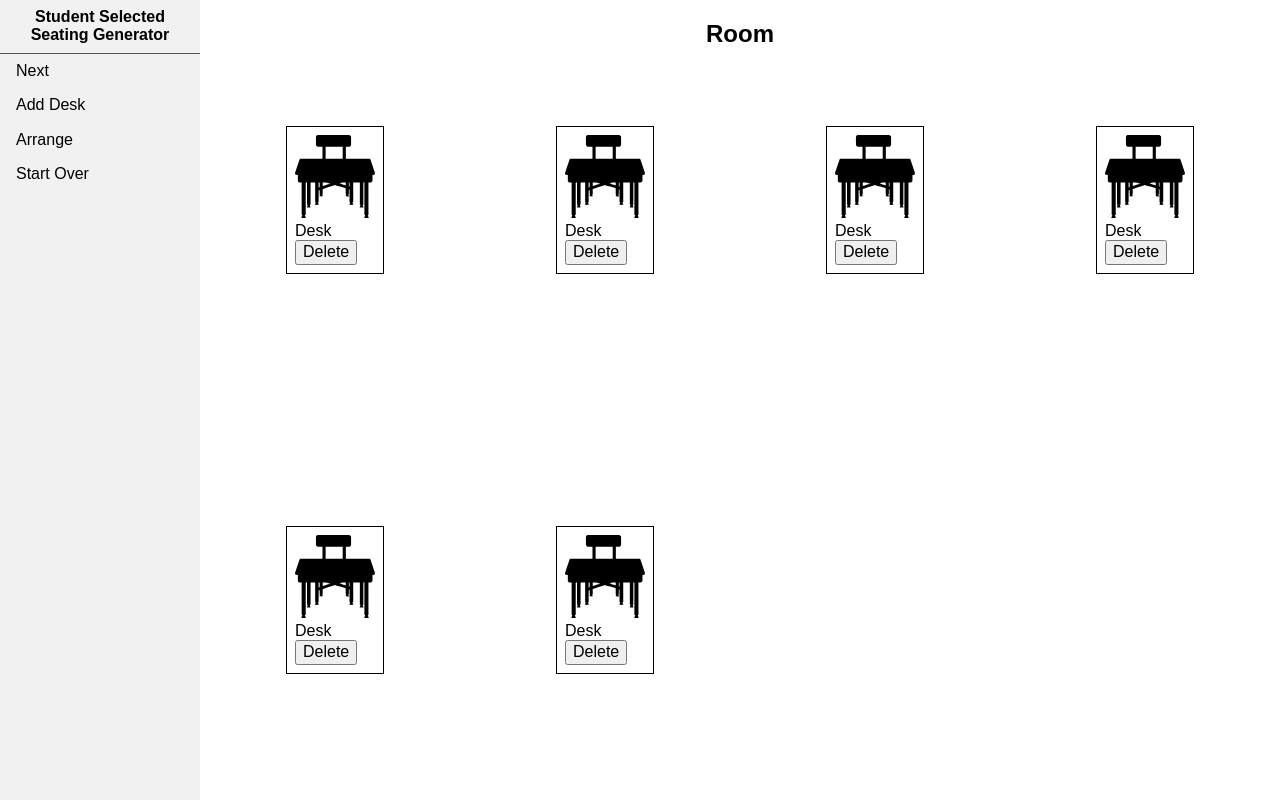
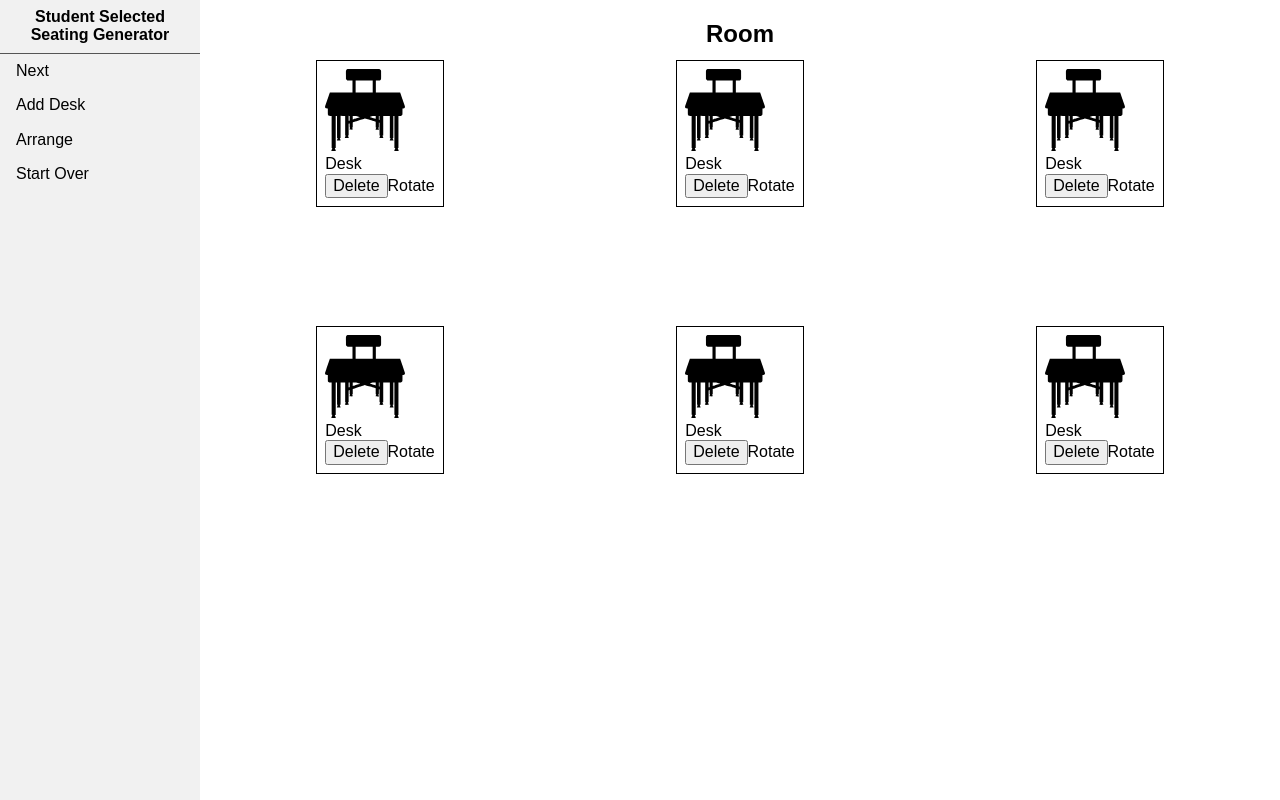
Before and after one commit to carsonreinke/student-selected-seating-generator, a Vue app: page /#/ in a window 1280 px wide. Both pictures are taken after a click on the item "New". Built offline with nearby package versions, Linux system fonts and the light colour scheme.

Commit message:
Added desk rotation

```diff
--- a/src/components/Desk.vue
+++ b/src/components/Desk.vue
@@ -2,26 +2,29 @@
   <div
     class="desk"
     :draggable="isEditable"
-    :style="{ left: desk.position.x + 'px', top: desk.position.y + 'px' }"
+    :style="{ left: desk.position.x + 'px', top: desk.position.y + 'px', transform: 'rotate(' +  desk.position.angle + 'deg)' }"
     @dragstart="onDragStart"
+    @dragend="onDragEnd"
     @touchstart="onDragStart"
-    @dragend="onDragEnd"
     @touchend="onDragEnd"
   >
     <img alt="Desk" src="../assets/desk.svg" />
     <div class="name">{{ name() }}</div>
-    <button @click="removeDesk(desk)" v-if="editable">Delete</button>
+    <button @click="removeDesk(desk)" v-if="isEditable">Delete</button>
+    <a @mousedown="onRotateStart" @touchstart="onRotateStart" v-if="isEditable">Rotate</a>
   </div>
 </template>
 
 <script>
 import { mapActions } from "vuex";
 
+const RADIANS_TO_DEGREES = 180.0 / Math.PI;
+
 export default {
   name: "desk",
   props: {
     desk: Object,
-    editable: Boolean,
+    editable: Boolean
   },
   computed: {
     isEditable() {
@@ -30,11 +33,12 @@ export default {
   },
   data: () => {
     return {
-      initialPosition: {}
+      initialPosition: {},
+      rotating: null
     };
   },
   methods: {
-    ...mapActions(["moveDesk", "removeDesk"]),
+    ...mapActions(["moveDesk", "removeDesk", "rotateDesk"]),
     name() {
       const { desk } = this;
       return desk.student === null ? "Desk" : desk.student.name;
@@ -73,6 +77,87 @@ export default {
       }
 
       this.moveDesk({ desk, x, y });
+    },
+    onRotateStart(event) {
+      //Concept copied from https://bl.ocks.org/joyrexus/7207044
+      const { desk } = this,
+        element = event.target,
+        rect = element.parentElement.getBoundingClientRect();
+
+      event.preventDefault();
+      event.stopPropagation();
+
+      //Setup object of data used for rotating
+      this.rotating = {
+        angle: desk.position.angle,
+        rotation: 0.0,
+        start: 0.0,
+        events: {
+          move: this.onRotate.bind(this),
+          up: this.onRotateEnd.bind(this)
+        },
+        center: {
+          x: rect.left + rect.width / 2,
+          y: rect.top + rect.height / 2
+        }
+      };
+
+      const x = event.clientX - this.rotating.center.x,
+        y = event.clientY - this.rotating.center.y;
+      this.rotating.start = RADIANS_TO_DEGREES * Math.atan2(y, x);
+
+      //Add listeners to entire document
+      document.body.addEventListener("mousemove", this.rotating.events.move);
+      document.body.addEventListener("mouseup", this.rotating.events.up);
+      document.body.addEventListener("touchmove", this.rotating.events.move);
+      document.body.addEventListener("touchend", this.rotating.events.up);
+    },
+    onRotateEnd(event) {
+      const { desk } = this;
+
+      if (this.rotating) {
+        //Finish rotating
+        this.rotateDesk({
+          desk,
+          angle: this.rotating.angle + this.rotating.rotation
+        });
+
+        //Remove listeners
+        document.body.removeEventListener(
+          "mousemove",
+          this.rotating.events.move
+        );
+        document.body.removeEventListener("mouseup", this.rotating.events.up);
+        document.body.removeEventListener(
+          "touchmove",
+          this.rotating.events.move
+        );
+        document.body.removeEventListener("touchend", this.rotating.events.up);
+
+        //Reset object
+        this.rotating = null;
+      }
+    },
+    onRotate(event) {
+      const { desk } = this;
+      let d, x, y;
+
+      event.preventDefault();
+      event.stopPropagation();
+
+      if (this.rotating) {
+        event.preventDefault();
+
+        //Apply latest rotation
+        (x = event.clientX - this.rotating.center.x),
+          (y = event.clientY - this.rotating.center.y),
+          (d = RADIANS_TO_DEGREES * Math.atan2(y, x));
+        this.rotating.rotation = d - this.rotating.start;
+        this.rotateDesk({
+          desk,
+          angle: this.rotating.angle + this.rotating.rotation
+        });
+      }
     }
   }
 };
@@ -94,7 +179,8 @@ export default {
   pointer-events: none;
 }
 
-.desk > button {
+.desk > button,
+.desk > a {
   pointer-events: auto;
 }
 
--- a/src/models/position.js
+++ b/src/models/position.js
@@ -5,6 +5,7 @@ export default class Position extends Base {
         super();
         this.x = 0;
         this.y = 0;
+        this.angle = 0;
     }
 
     /**
--- a/src/store/index.js
+++ b/src/store/index.js
@@ -50,6 +50,9 @@ export default new Vuex.Store({
     moveDesk: ({ commit }, { desk, x, y }) => {
       commit('EDIT_DESK_POSITION', { desk, x, y });
     },
+    rotateDesk: ({ commit }, { desk, angle }) => {
+      commit('EDIT_DESK_ANGLE', { desk, angle });
+    },
     removeDesk: ({ commit }, desk) => {
       commit('REMOVE_DESK', desk);
     },
@@ -99,7 +102,7 @@ export default new Vuex.Store({
           try {
             room = loadRoomFromStorage(version)
           }
-          catch(e) {
+          catch (e) {
             console.error(e);
           }
           commit('ADD_VERSION', room);
@@ -114,7 +117,7 @@ export default new Vuex.Store({
       saveRoomToStorage(room);
 
       //Add verison if new
-      if(!context.state.versions.includes(room)) {
+      if (!context.state.versions.includes(room)) {
         context.commit('ADD_VERSION', room);
       }
     },
@@ -132,6 +135,9 @@ export default new Vuex.Store({
     EDIT_DESK_POSITION: (state, { desk, x, y }) => {
       desk.position.x = x;
       desk.position.y = y;
+    },
+    EDIT_DESK_ANGLE: (state, { desk, angle }) => {
+      desk.position.angle = angle;
     },
     REMOVE_DESK: (state, desk) => {
       state.room.removeDesk(desk);
```
Also changed, not shown: 1 other file (tests, documents, lock files or other folders).
